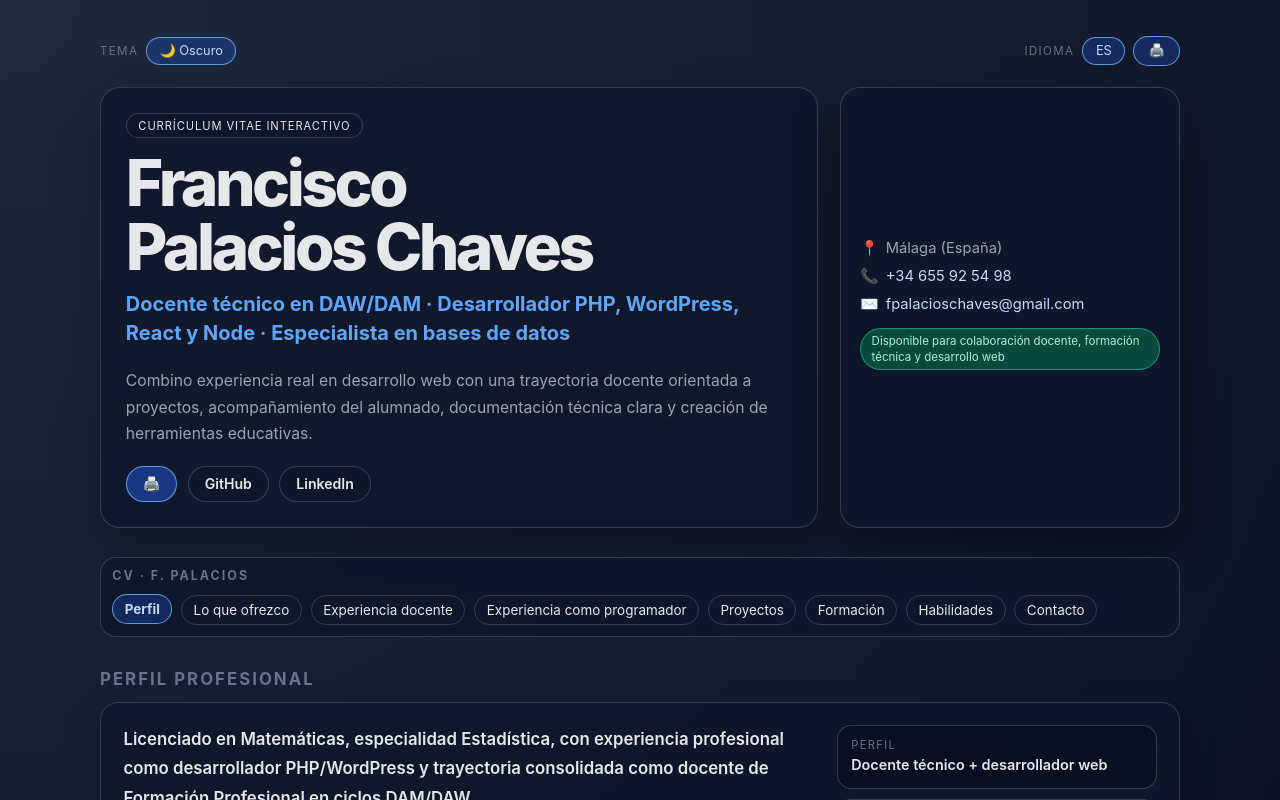
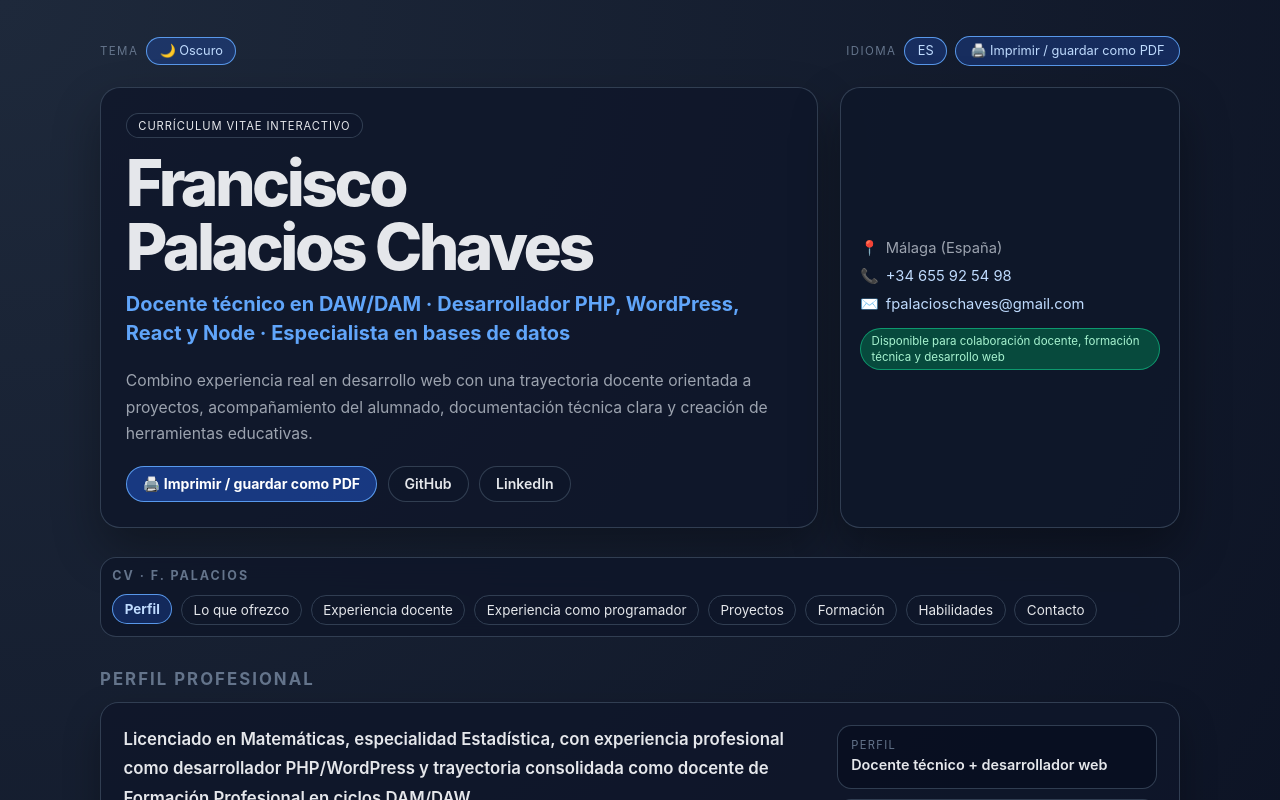
Before and after one commit to fpalacioschaves/cv-react, a React (Vite) app: page / in a window 1280 px wide. Shown: the top 800 px of the page. Built offline with nearby package versions, Linux system fonts and the light colour scheme; no server answers.

Commit message:
Rename PDF label to print CV

```diff
--- a/src/data/text.js
+++ b/src/data/text.js
@@ -29,7 +29,7 @@ export const TEXT = {
     lastUpdate: 'Última actualización: 2026',
     spaVersion: 'SPA desarrollada con React y Vite.',
     location: 'Málaga (España)',
-    downloadPdf: 'Descargar CV en PDF',
+    printCv: 'Imprimir / guardar como PDF',
     themeLabel: 'Tema',
     themeDark: 'Oscuro',
     themeLight: 'Claro',
@@ -95,7 +95,7 @@ export const TEXT = {
     lastUpdate: 'Last update: 2026',
     spaVersion: 'SPA built with React and Vite.',
     location: 'Málaga (Spain)',
-    downloadPdf: 'Download PDF résumé',
+    printCv: 'Print / save as PDF',
     themeLabel: 'Theme',
     themeDark: 'Dark',
     themeLight: 'Light',
```
